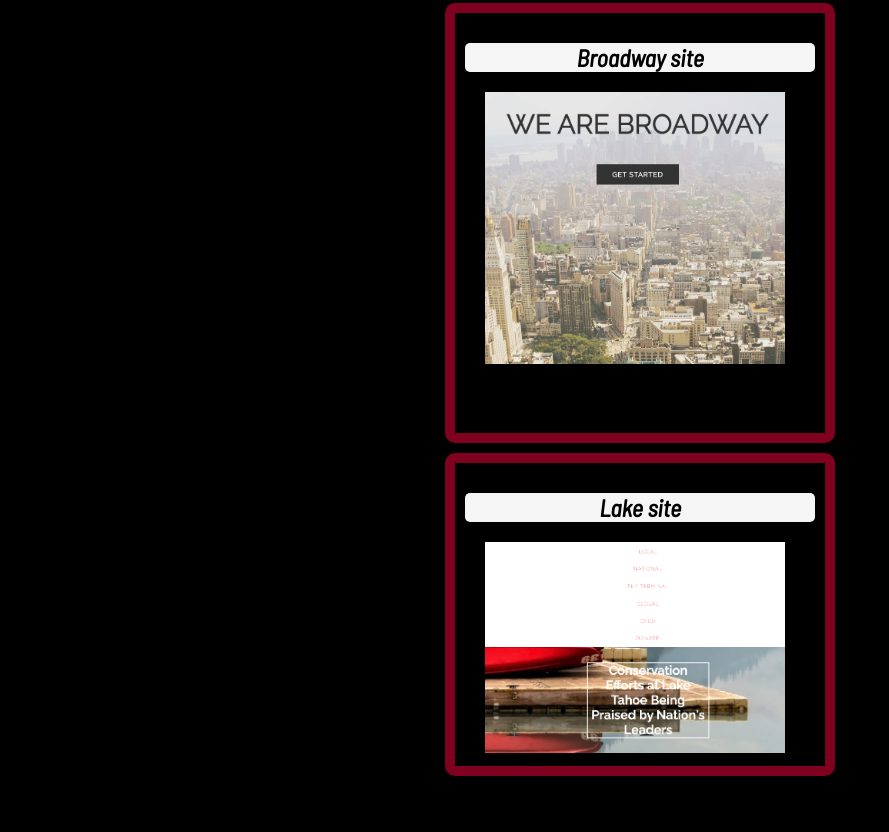
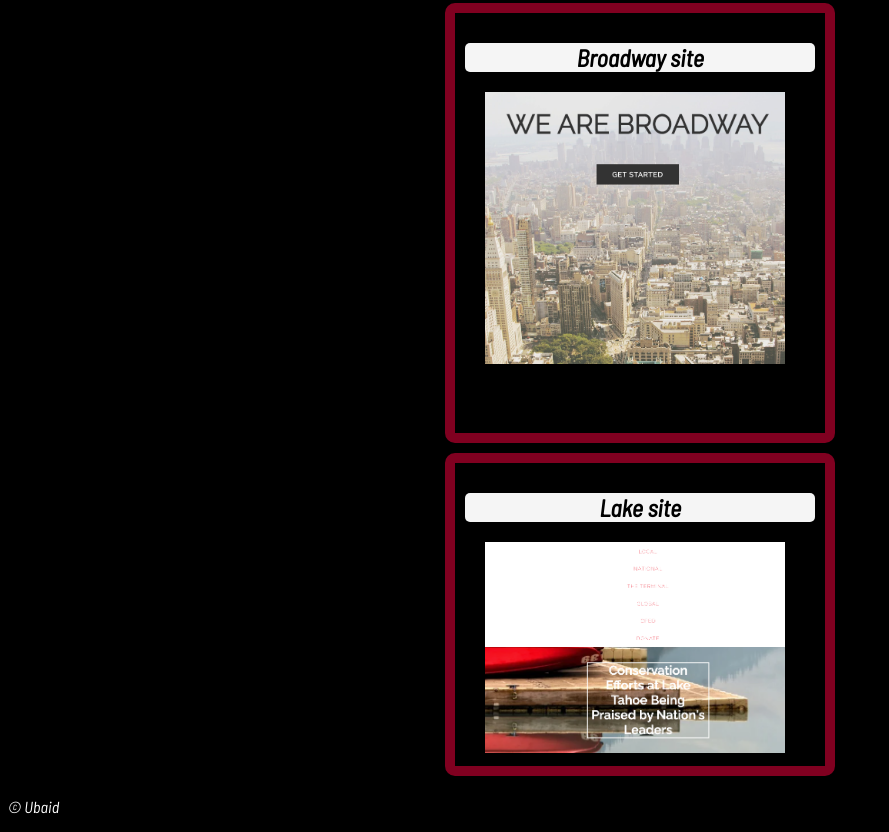
Before and after one commit to UbaidRussell/simple-sites, a plain HTML site: page index.html in a window 1280 px wide. Shown: the part 1433-2265 px from the top of the page, without its empty margins (0-889 px from the left). Before the commit the page ends 2222 px from the top, so only its background shows below. Drawn offline with Linux system fonts and the light colour scheme.

Commit message:
Added copyright

```diff
--- a/index.html
+++ b/index.html
@@ -42,9 +42,9 @@
         </div>
 
     </section>
-
-
-    <!--It would be a cool idea to make a column of photos that display each individual website with a clinkable link that allows me to navigate into each website and view them online in the browser-->
     <!--Copyright goes on the bottom of the page-->
+    <footer>
+        <p>&copy; Ubaid</p>
+    </footer>
 </body>
 </html>
--- a/main.css
+++ b/main.css
@@ -38,3 +38,6 @@ a{
 a:hover{
     color: #800020;
 }
+footer{
+    color: white;
+}
```
Also changed, not shown: 1 other file.
